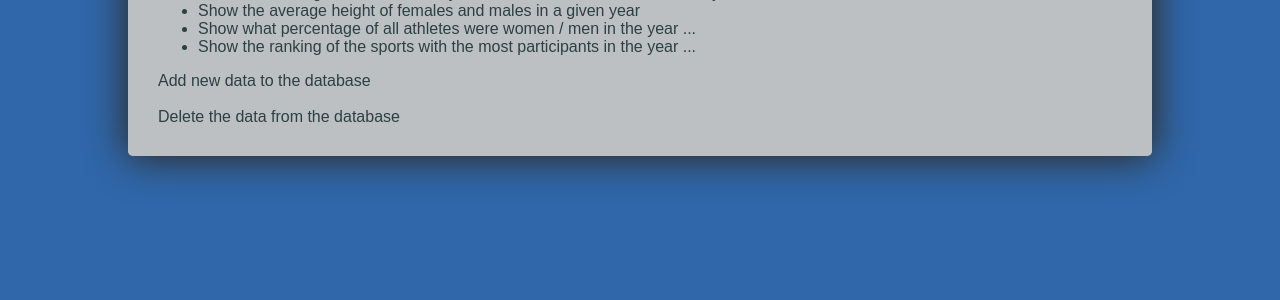
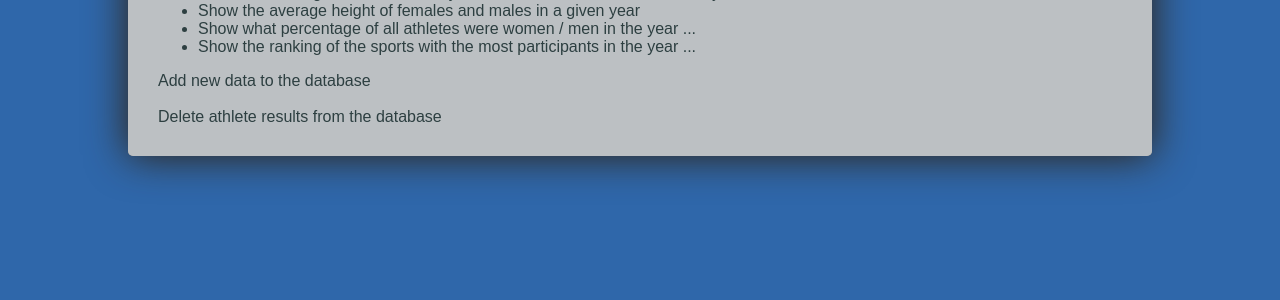
Before and after one commit to gabrysiaolsz/olympiad-statistics, a Django app: page / in a window 1280 px wide. Shown: the part 490-790 px from the top of the page. Run offline with Django 3.2, Linux system fonts and the light colour scheme.

Commit message:
fix typo

```diff
--- a/stats/templates/stats/index.html
+++ b/stats/templates/stats/index.html
@@ -67,7 +67,7 @@
 
         <span> <a href="add_data"> Add new data to the database</a>  </span> <br><br>
 
-        <span> <a href="delete_data"> Delete the data from the database</a>
+        <span> <a href="delete_data"> Delete athlete results from the database</a>
 
     </div>
 
```
